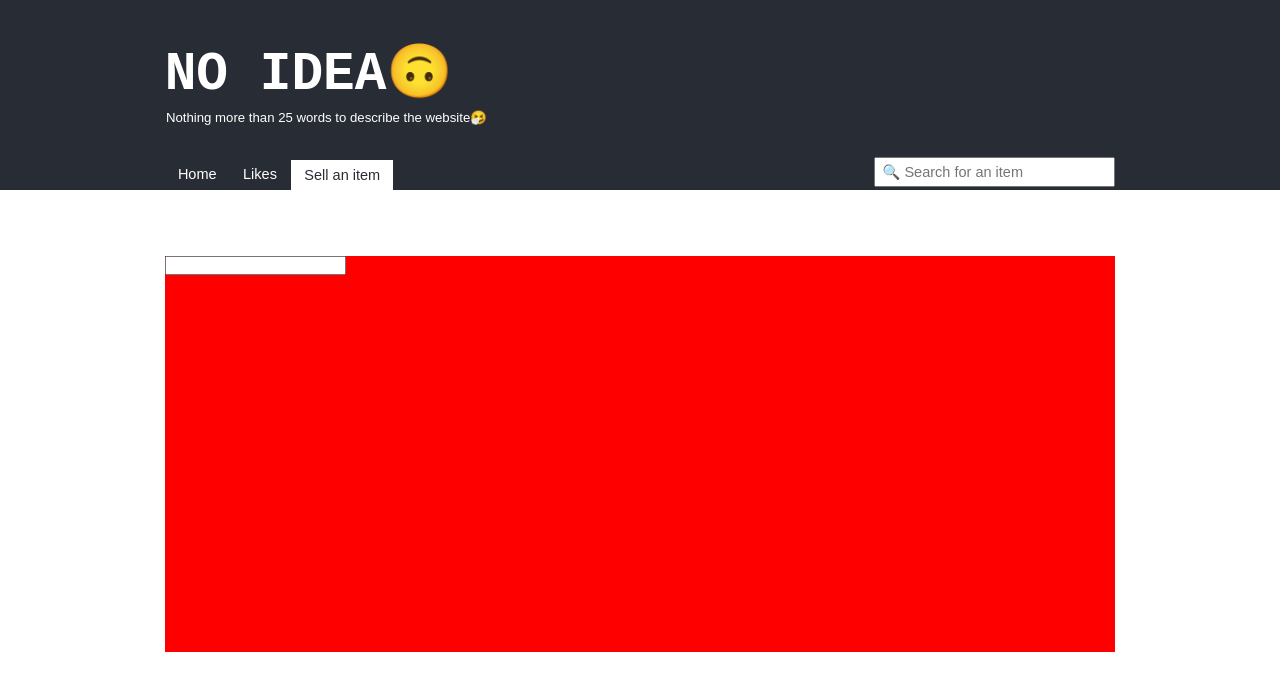
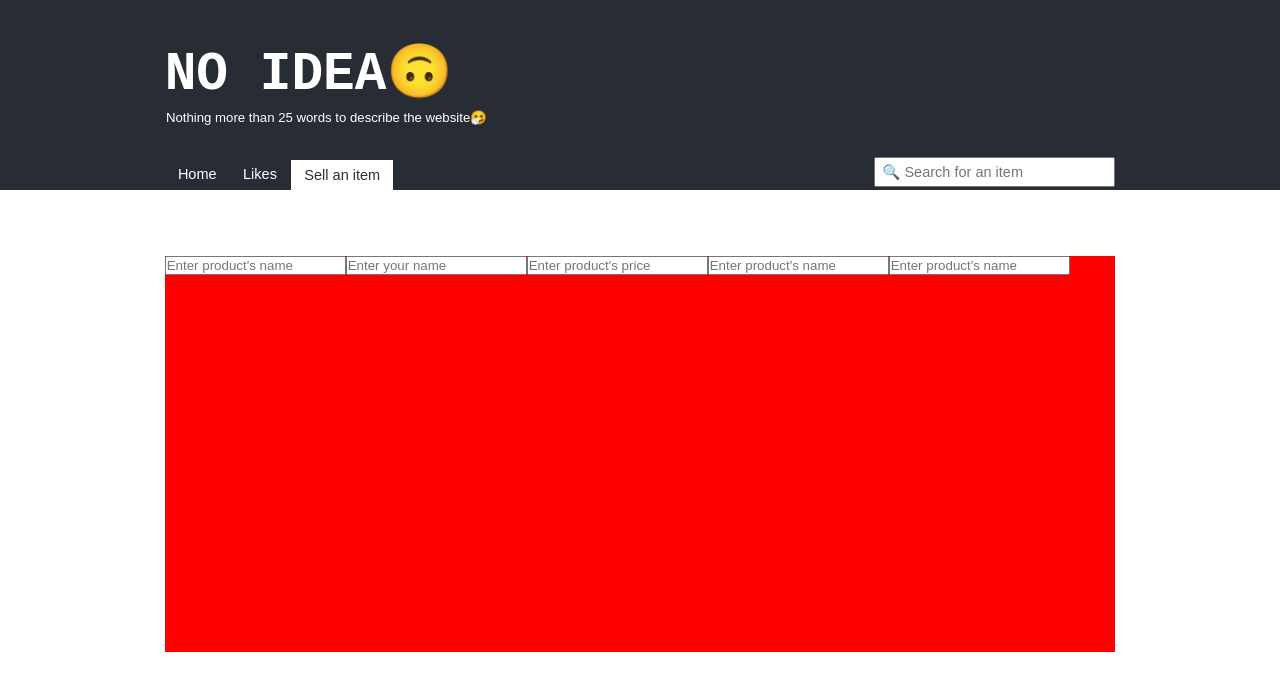
Before and after one commit to ashrofdev/UIbuy, a React (Create React App) app: page / in a window 1280 px wide. Both pictures are taken after a click on the button "Sell an item". Shown: the top 690 px of the page. Built offline with nearby package versions, Linux system fonts and the light colour scheme.

Commit message:
building sales page

```diff
--- a/src/Components/Sell/Sell.js
+++ b/src/Components/Sell/Sell.js
@@ -4,7 +4,11 @@ import './sell.css'
 const Sell = () => {
     return (
         <div className="sell-page">
-            <input/>
+            <input placeholder="Enter product's name" className="product_name"/>
+            <input placeholder="Enter your name" className="seller_name"/>
+            <input placeholder="Enter product's price" className="product_price"/>
+            <input placeholder="Enter product's name" className="product_name"/>
+            <input placeholder="Enter product's name" className="product_name"/>
         </div>
     );
 };
```
